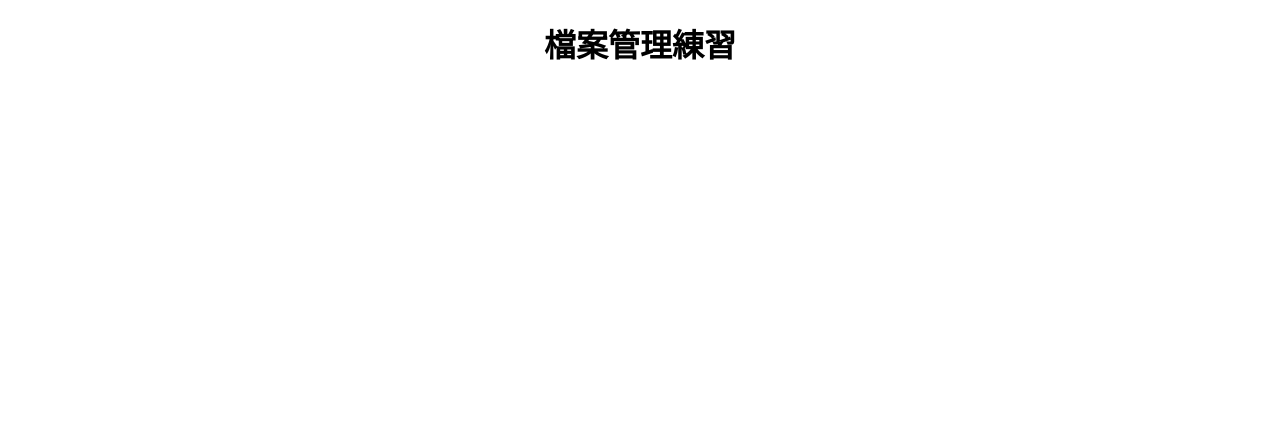
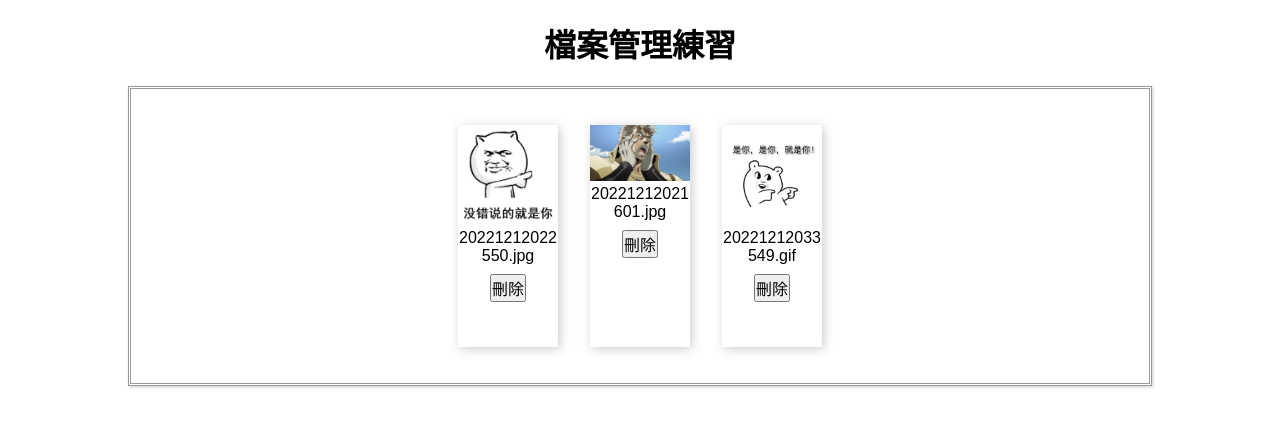
Before and after one commit to ruzs/Upload-file, a PHP site: page /manage.php in a window 1280 px wide. Shown: the top 427 px of the page. Run offline with PHP 8.4, Linux system fonts and the light colour scheme.

Commit message:
使用檔案函數來製作一個瀏灠資料夾檔案的功能

```diff
--- a/manage.php
+++ b/manage.php
@@ -1,4 +1,5 @@
 <?php
+
 /**
  * 1.建立資料庫及資料表來儲存檔案資訊
  * 2.建立上傳表單頁面
@@ -10,6 +11,7 @@
 ?>
 <!DOCTYPE html>
 <html lang="en">
+
 <head>
   <meta charset="UTF-8">
   <meta name="viewport" content="width=device-width, initial-scale=1.0">
@@ -17,12 +19,95 @@
   <title>檔案管理功能</title>
   <link rel="stylesheet" href="style.css">
 </head>
+
 <body>
   <h1 class="header">檔案管理練習</h1>
   <!----建立上傳檔案表單及相關的檔案資訊存入資料表機制----->
+  <?php
 
+  $handle = opendir('upload');
+  $dataset = [];
+  while ($file = readdir($handle)) {
+    if ($file == '.'  || $file == '..') {
+      continue;
+    }
 
+    if (is_file('./upload/' . $file)) {
+      $sub = explode('.', $file)[1];
+      switch ($sub) {
+        case "ai":
+          $icon = './material/file-ai.png';
+          break;
+        case "txt":
+          $icon = './material/file-txt.png';
+          break;
+        default:
+          $icon = 'img';
+      }
+      if ($icon != 'img') {
+        $dataset[] = ['type' => 'file', 'icon' => $icon, 'filename' => $file];
+      } else {
+        $dataset[] = ['type' => 'file', 'icon' => './upload/' . $file, 'filename' => $file];
+      }
+    } else {
+      $dataset[] = ['type' => 'dir', 'icon' => './material/directory.png', 'filename' => $file];
+    }
+  }
 
+  ?>
+  <style>
+    * {
+      box-sizing: border-box;
+    }
+
+    .wrapper {
+      width: 80%;
+      margin: auto;
+      max-width: 1400px;
+      min-height: 300px;
+      border: 3px double #999;
+      box-shadow: 1px 1px 3px #ccc;
+      display: flex;
+      justify-content: center;
+      text-align: center;
+      flex-wrap: wrap;
+      padding: 20px;
+    }
+
+    .item {
+      width: 100px;
+      margin: 1rem;
+      box-shadow: 2px 2px 10px #ccc;
+      transform: scale(1);
+      transition: all 0.5s;
+    }
+
+    .item:hover {
+      border: 2px solid blue;
+      transform: scale(1.15);
+      transition: all 0.5s;
+    }
+
+    .item img {
+      width: 100%;
+    }
+
+    .item div:nth-child(2) {
+      word-break: break-all;
+      height: 45px;
+    }
+  </style>
+  <div class="wrapper">
+    <?php
+    foreach ($dataset as $item) {
+      echo "<div class='item'>";
+      echo "<div><img src='{$item['icon']}'></div>";
+      echo "<div>{$item['filename']}</div>";
+      echo "<div><button>刪除</button></div>";
+      echo "</div>";
+    }
+    ?>
+  </div>
 
 
   <!----透過資料表來顯示檔案的資訊，並可對檔案執行更新或刪除的工作----->
@@ -31,4 +116,5 @@
 
 
 </body>
+
 </html>
```
Also changed, not shown: upload/20221212033059.jpg (deleted). Lines whose indentation alone changed are shown as unchanged.
